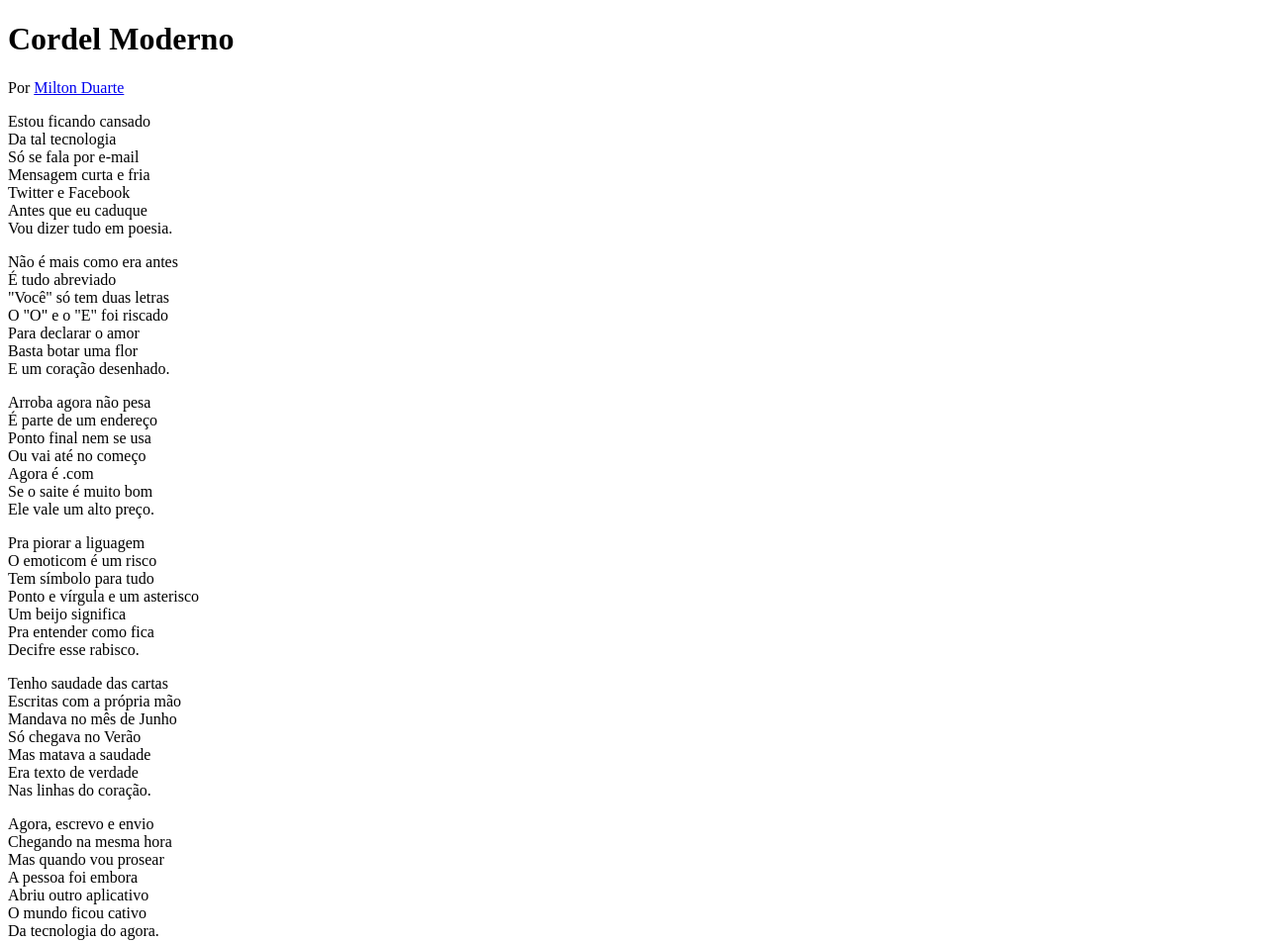
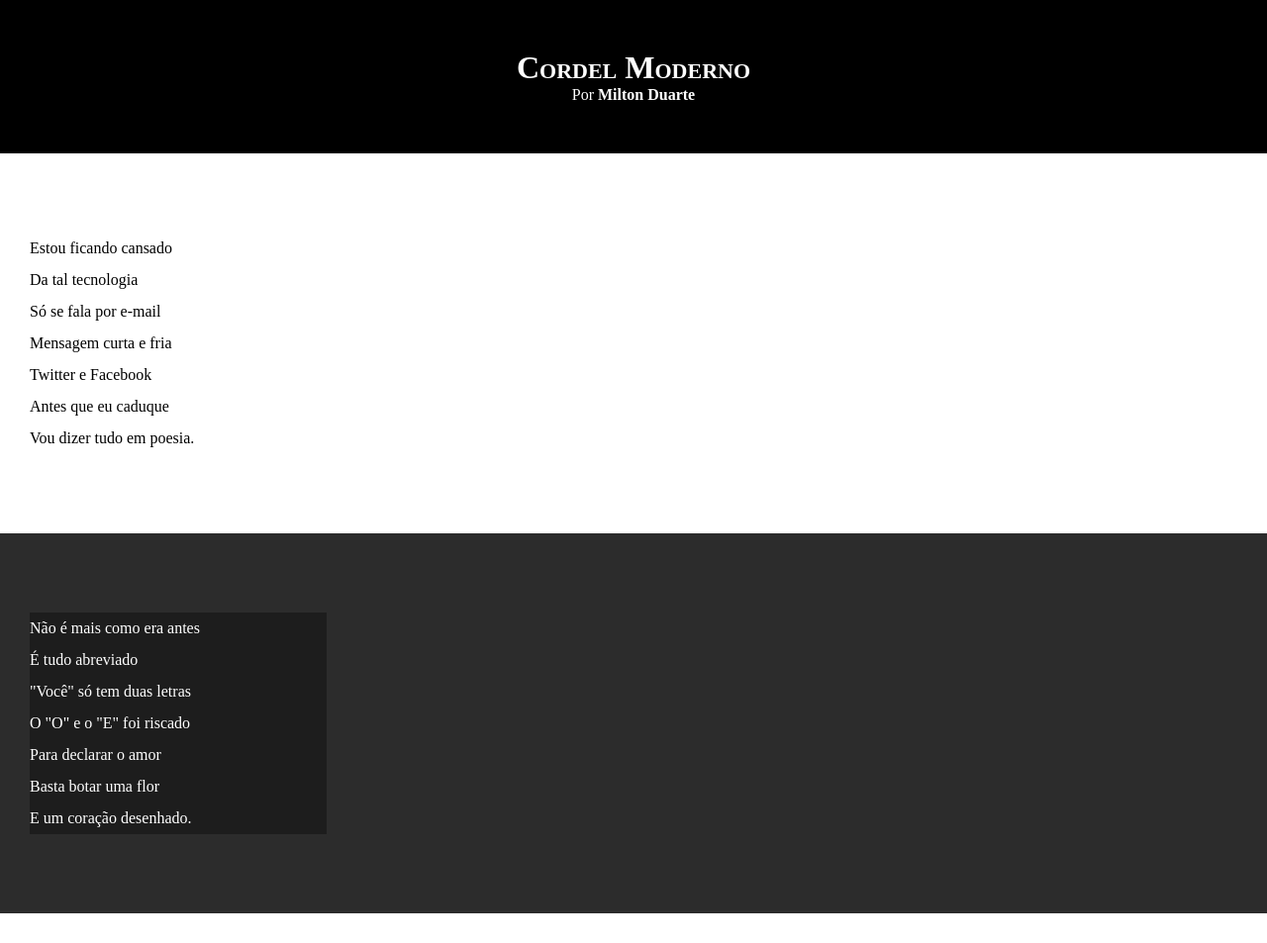
Before and after one commit to Sunshiinezin/HMTL-e-CSS, a plain HTML site: page Desafios/Df012/Index.html in a window 1280 px wide. Shown: the top 953 px of the page at 99% size. Drawn offline with Linux system fonts and the light colour scheme.

Commit message:
Desafio 12 v1.3

```diff
--- a/Desafios/Df012/Index.html
+++ b/Desafios/Df012/Index.html
@@ -13,7 +13,7 @@
         </p>
     </header>
 
-    <section>
+    <section class="normal">
         <p>
             Estou ficando cansado <br>
             Da tal tecnologia <br>
@@ -25,7 +25,8 @@
         </p>
     </section>
 
-    <section>
+    <section class="imagem">
+        <p>
             Não é mais como era antes <br>
             É tudo abreviado <br>
             "Você" só tem duas letras <br>
@@ -33,9 +34,10 @@
             Para declarar o amor <br>
             Basta botar uma flor <br>
             E um coração desenhado.
+        </p>
     </section>
 
-    <section>
+    <section class="normal">
         <p>
             Arroba agora não pesa <br>
             É parte de um endereço <br>
@@ -56,7 +58,7 @@
         </p>
     </section>
 
-    <section>
+    <section class="imagem">
         <p>
             Tenho saudade das cartas <br>
             Escritas com a própria mão <br>
@@ -68,7 +70,7 @@
         </p>
     </section>
 
-    <section>
+    <section class="normal">
         <p>
             Agora, escrevo e envio <br>
             Chegando na mesma hora <br>
@@ -92,6 +94,7 @@
 
     <footer>
         <p>Site criado por <a href="https://gustavoguanabara.github.io" target="_blank">Gustavo Guanabara</a> para o <a href="https://www.cursoemvideo.com" target="_blank">CursoemVideo</a></p>
+        <p>Reproduzido por <a href="https://github.com/Sunshiinezin" target="_blank">Sunshine</a></p>
     </footer>
 
 </body>
--- a/Desafios/Df012/estilo/style.css
+++ b/Desafios/Df012/estilo/style.css
@@ -1 +1,65 @@
 @charset 'UTF-8';
+
+* {
+    margin: 0px;
+    padding: 0px;
+}
+
+html, body {
+    min-height: 100vh;
+    background-color: darkgray;
+}
+
+header {
+    background-color: black;
+    color: white;
+    text-align: center;
+}
+
+header > h1 {
+    padding-top: 50px;
+    font-variant: small-caps;
+}
+
+header > p {
+    padding-bottom: 50px;
+}
+
+a {
+    color: white;
+    text-decoration: none;
+    font-weight: bolder;
+}
+
+a:hover {
+    text-decoration: underline;
+}
+
+section{
+    padding-top: 10vh;
+    padding-bottom: 10vh;
+    line-height: 2em;
+    padding-left: 30px;
+}
+
+section.normal{
+    background-color: white;
+    color: black;
+}
+
+section.imagem{
+    background-color: rgb(44, 44, 44);
+    color: white;
+}
+
+section.imagem > p {
+    background-color: rgba(0, 0, 0, 0.349);
+    width: 300px;
+}
+
+footer {
+    background-color: black;
+    color: white;
+    text-align: center;
+    padding: 10px;
+}
```
Lines whose indentation alone changed are shown as unchanged.
